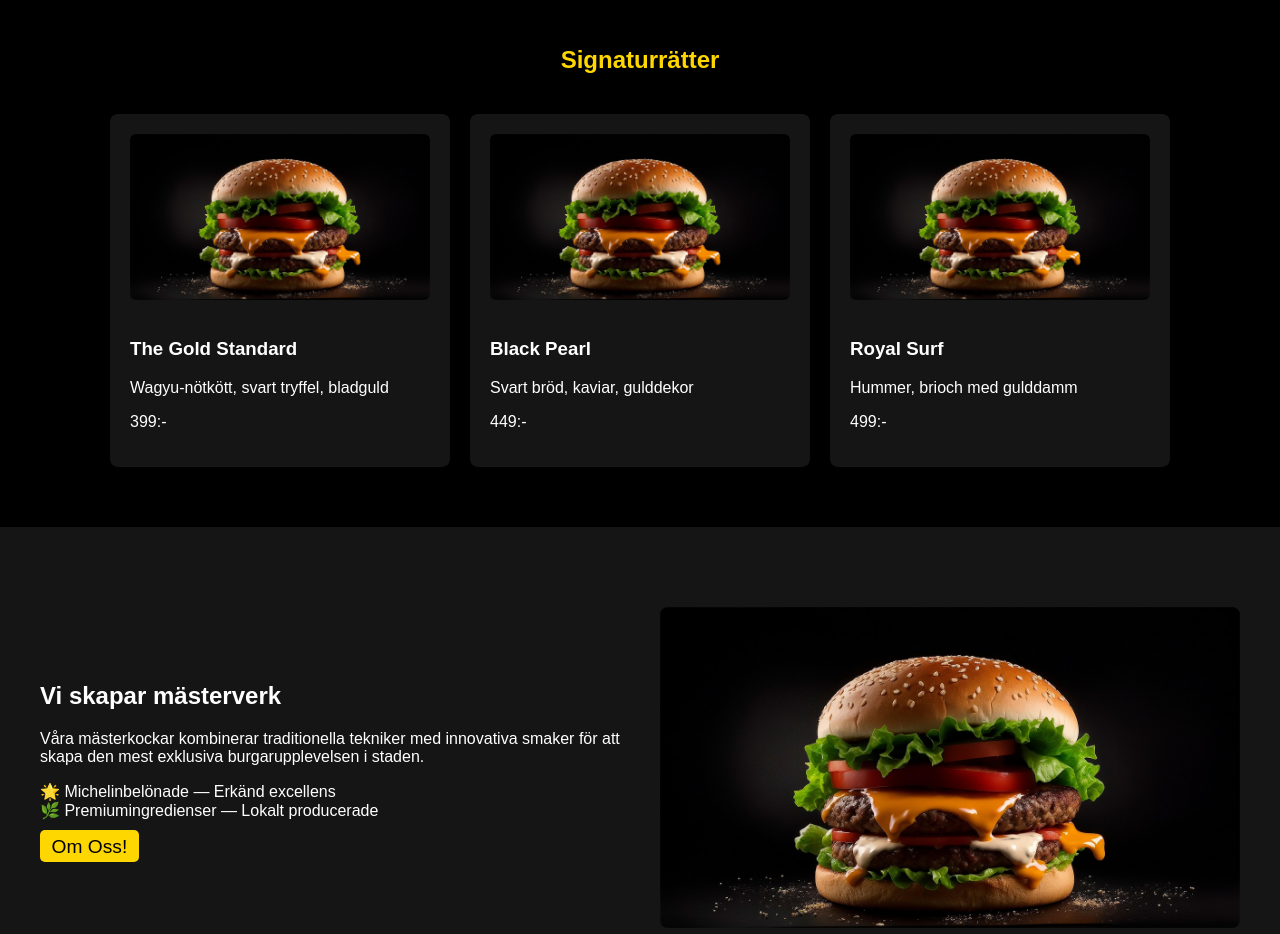
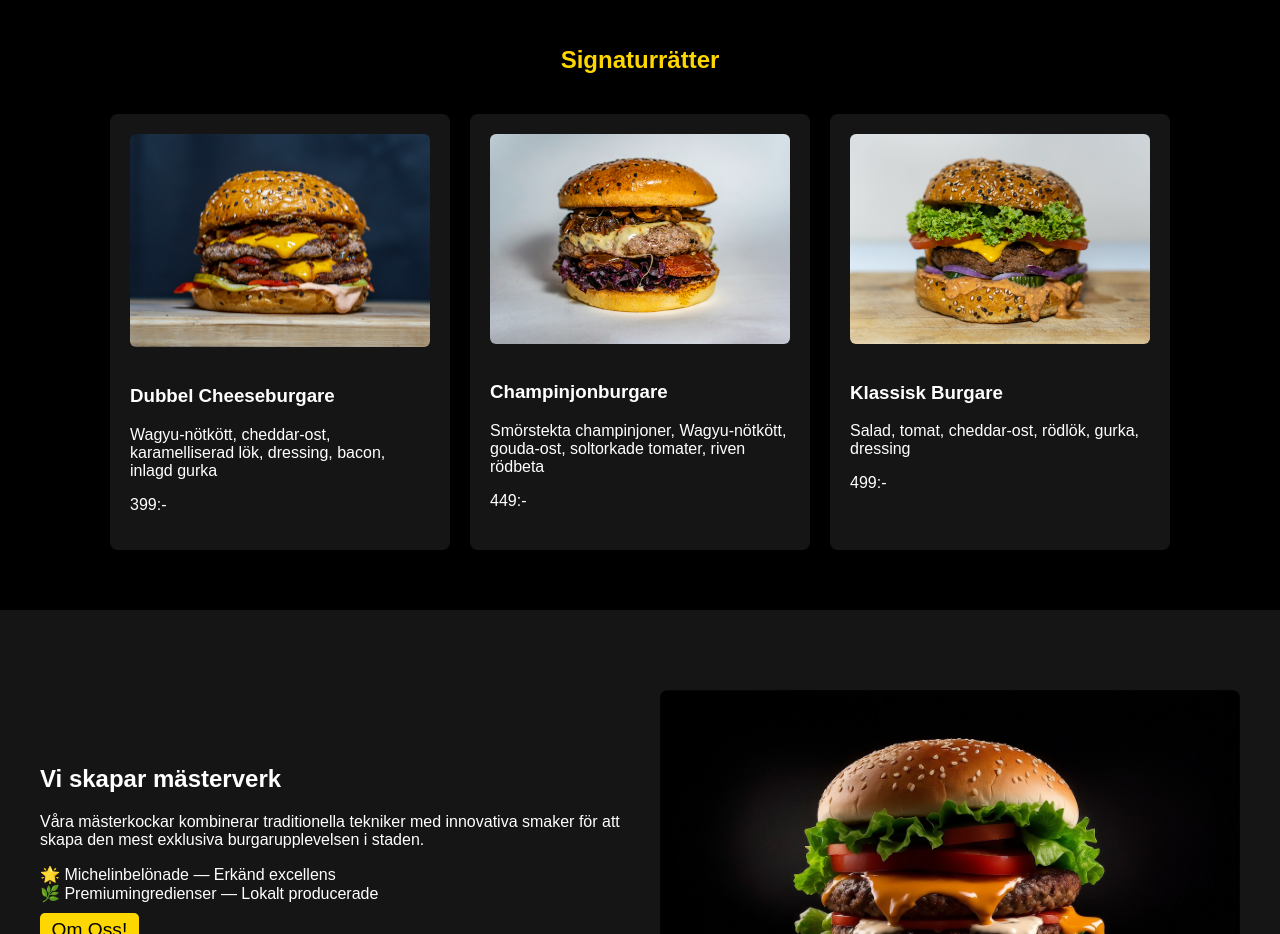
Before and after one commit to DqrkEvil/Burger-and-Gold, a website: page public/index.html in a window 1280 px wide. Shown: the part 860-1794 px from the top of the page. Drawn offline with Linux system fonts and the light colour scheme; a web font is replaced by a local one.

Commit message:
Update menu items

```diff
--- a/public/index.html
+++ b/public/index.html
@@ -96,25 +96,25 @@
             <div class="cards">
                 <div class="card">
                     <img
-                        src="media/burger_home_page.jpg"
-                        alt="The Gold Standard"
+                        src="media/cheeseburger_home_page.jpg"
+                        alt="Dubbel Cheeseburgare"
                     />
-                    <h3>The Gold Standard</h3>
-                    <p>Wagyu-nötkött, svart tryffel, bladguld</p>
+                    <h3>Dubbel Cheeseburgare</h3>
+                    <p>Wagyu-nötkött, cheddar-ost, karamelliserad lök, dressing, bacon, inlagd gurka</p>
                     <p>399:-</p>
                 </div>
 
                 <div class="card">
-                    <img src="media/burger_home_page.jpg" alt="Black Pearl" />
-                    <h3>Black Pearl</h3>
-                    <p>Svart bröd, kaviar, gulddekor</p>
+                    <img src="media/mushroom_burger_home_page.jpg" alt="Champinjonburgare" />
+                    <h3>Champinjonburgare</h3>
+                    <p>Smörstekta champinjoner, Wagyu-nötkött, gouda-ost, soltorkade tomater, riven rödbeta</p>
                     <p>449:-</p>
                 </div>
 
                 <div class="card">
-                    <img src="media/burger_home_page.jpg" alt="Royal Surf" />
-                    <h3>Royal Surf</h3>
-                    <p>Hummer, brioch med gulddamm</p>
+                    <img src="media/natural_burger_home_page.jpg" alt="Klassisk Burgare" />
+                    <h3>Klassisk Burgare</h3>
+                    <p>Salad, tomat, cheddar-ost, rödlök, gurka, dressing</p>
                     <p>499:-</p>
                 </div>
             </div>
```
Also changed, not shown: public/media/cheeseburger_home_page.jpg (added), public/media/mushroom_burger_home_page.jpg (added), public/media/natural_burger_home_page.jpg (added).
